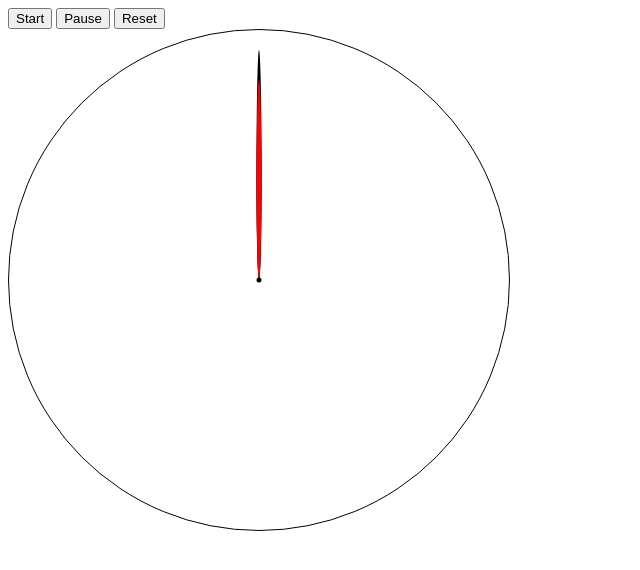
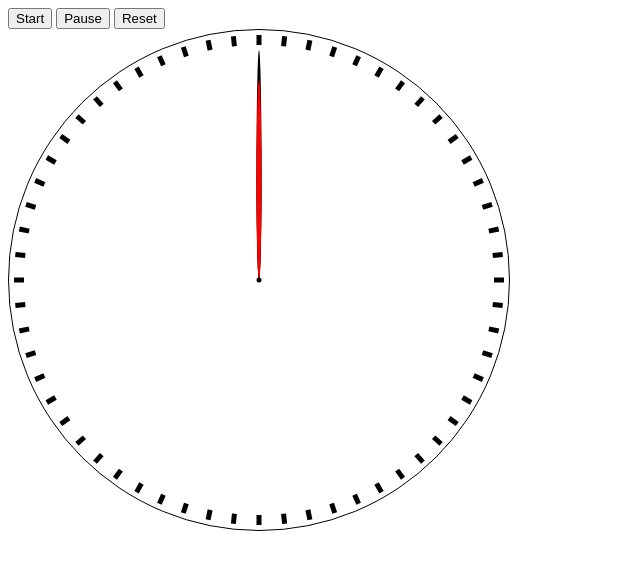
Before and after one commit to Awfj/AnalogClock, a plain HTML site: page index.html in a window 1280 px wide. Shown: the whole page, without its empty margins (0-640 px from the left). Drawn offline with Linux system fonts and the light colour scheme.

Commit message:
add strokes

```diff
--- a/script.js
+++ b/script.js
@@ -19,3 +19,14 @@ class Timer {
         seconds.style.animation = "initial";
     }
 }
+
+for (let i = 0, angle = 0; i < 60; i++, angle += 6) {
+    let stroke = document.createElement("div");
+    stroke.className = "stroke";
+
+    stroke.append(document.createElement("div"));
+    stroke.append(document.createElement("div"));
+    rim.append(stroke);
+
+    stroke.style.transform = `translate(-50%, 0%) rotate(${angle}deg)`;
+}
--- a/style.css
+++ b/style.css
@@ -56,6 +56,24 @@
     z-index: 2;
 }
 
+.stroke {
+    position: absolute;
+    width: 5px;
+    left: 50%;
+    top: 50%;
+    transform-origin: 50% 0%;
+}
+
+.stroke div:first-child {
+    background-color: transparent;
+    height: calc(500px / 2 - 15px);
+}
+
+.stroke div:last-child {
+    background-color: black;
+    height: 10px;
+}
+
 @keyframes clockHand {
     to {
         transform: translate(-50%, 0%) rotate(360deg);
```
